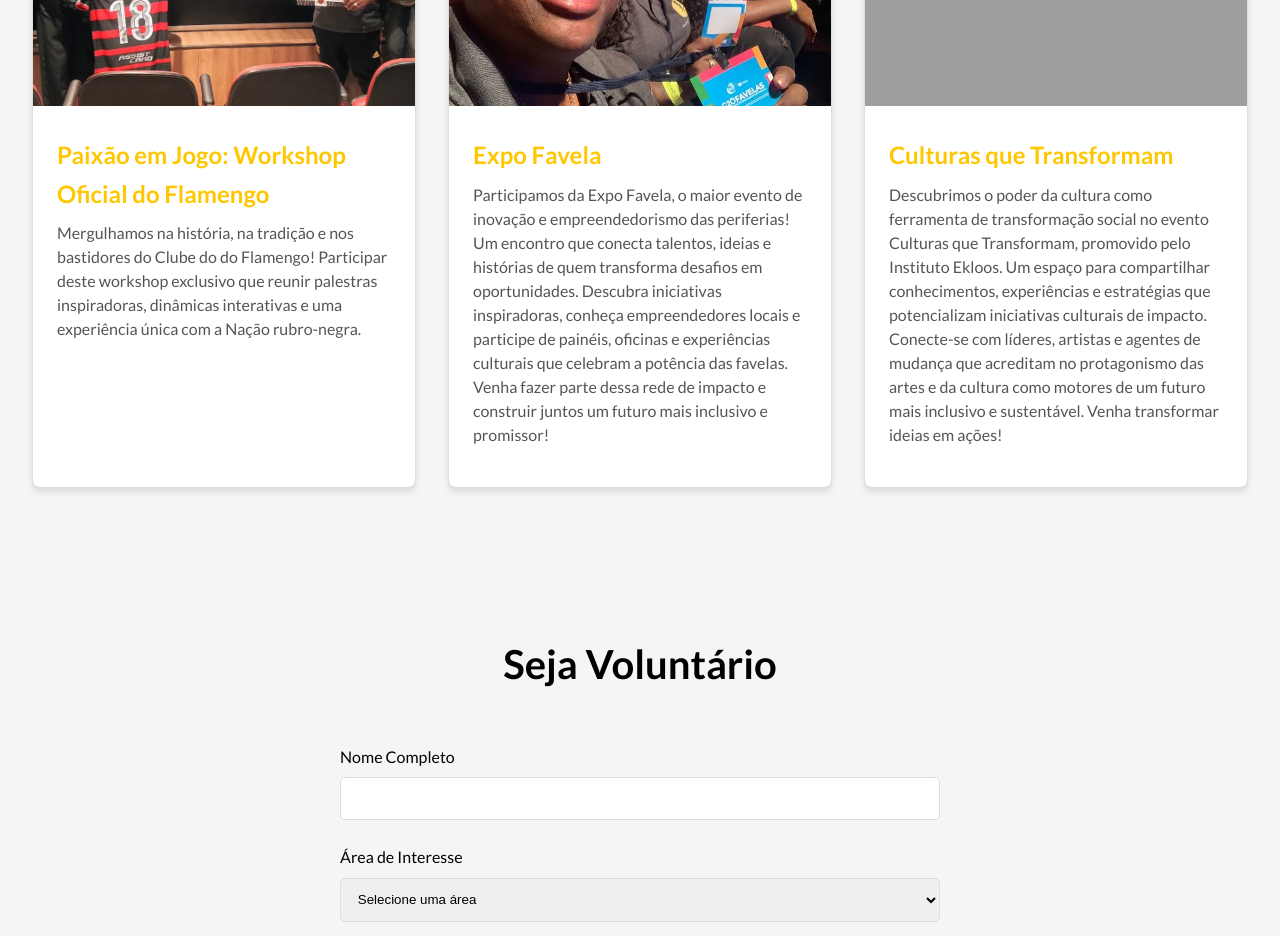
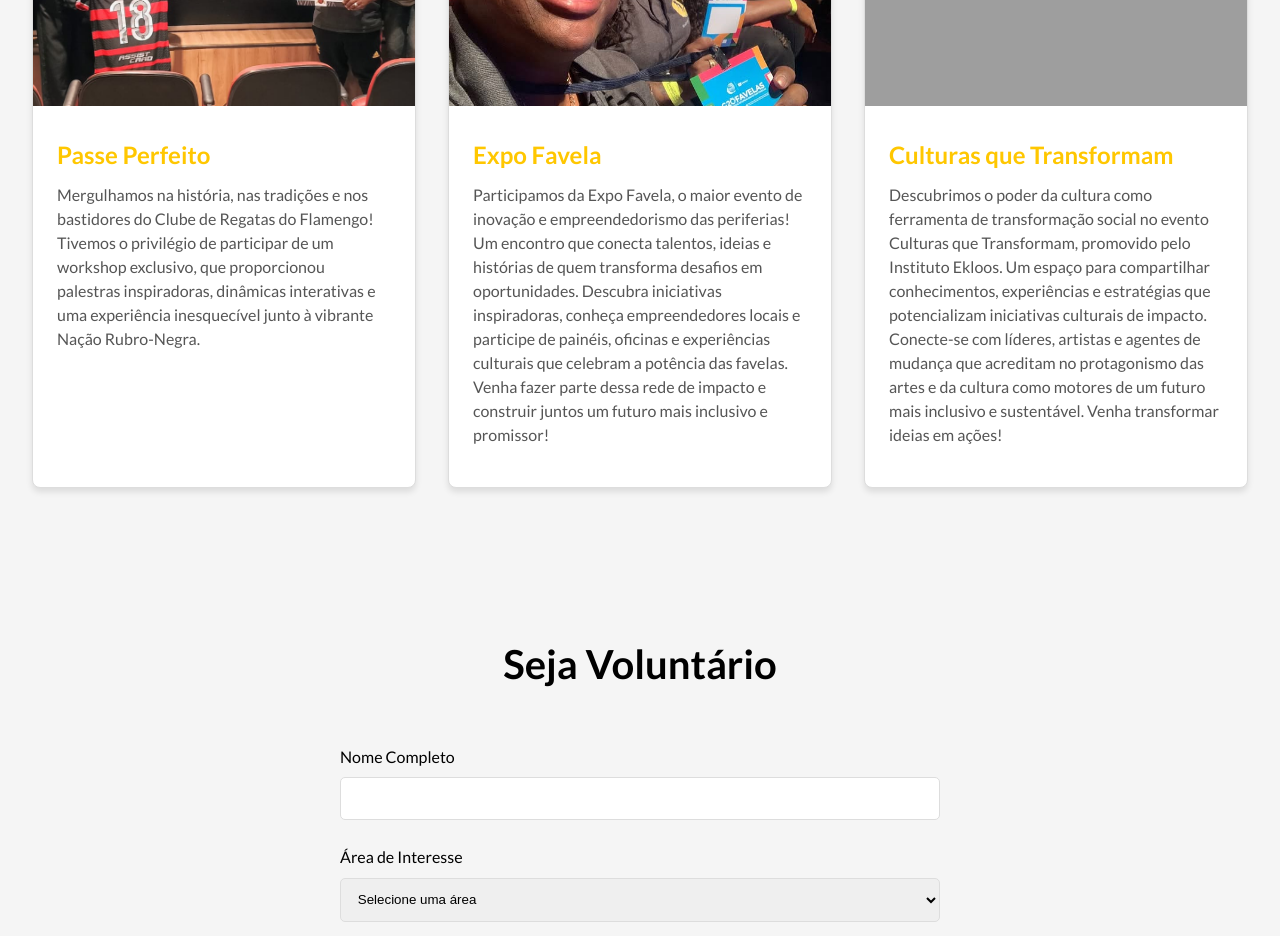
Before and after one commit to devcleber1/Ilminando-futuro, a plain HTML site: page index.html in a window 1280 px wide. Shown: the part 6280-7216 px from the top of the page. Drawn offline with Linux system fonts and the light colour scheme; grey boxes are pictures that could not be loaded.

Commit message:
Melhorando os textos

```diff
--- a/index.html
+++ b/index.html
@@ -317,9 +317,12 @@
         <div class="workshop-card">
             <img src="./assets/workshopfla.jpg" alt="Paixão em Jogo: Workshop Oficial do Flamengo " loading="lazy">
             <div class="workshop-info">
-                <h3>Paixão em Jogo: Workshop Oficial do Flamengo</h3>
+                <h3>Passe Perfeito</h3>
                 <p>
-                    Mergulhamos na história, na tradição e nos bastidores do Clube do do Flamengo! Participar deste workshop exclusivo que reunir palestras inspiradoras, dinâmicas interativas e uma experiência única com a Nação rubro-negra.
+                    Mergulhamos na história, nas tradições e nos bastidores do Clube de Regatas do Flamengo!
+                    Tivemos o privilégio de participar de um workshop exclusivo, que proporcionou palestras inspiradoras,
+                    dinâmicas interativas e uma experiência inesquecível junto à vibrante Nação Rubro-Negra.
+
                 </p>
             </div>
         </div>
```
